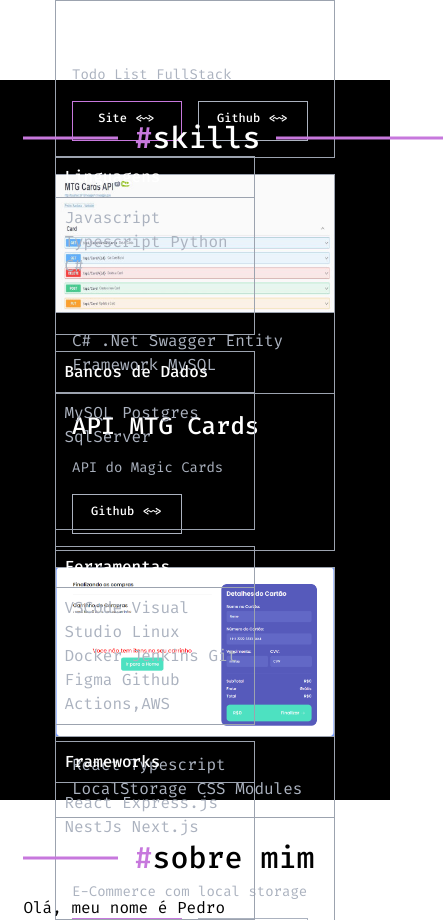
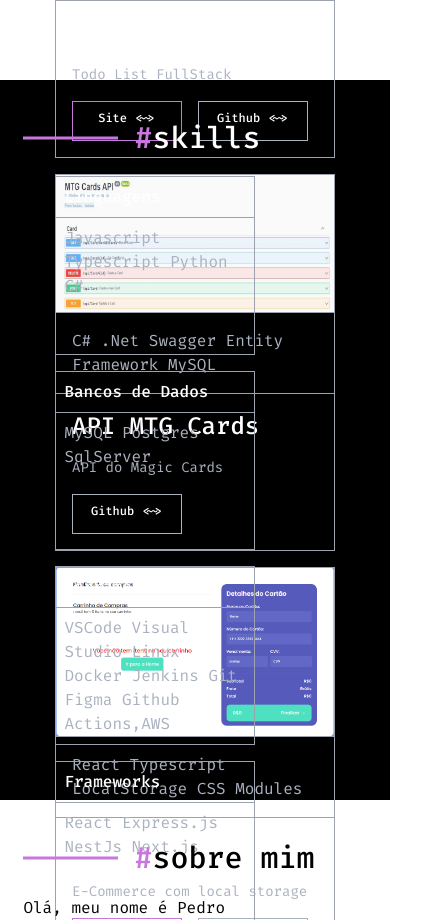
Before and after one commit to PedroSantanaa/MyPortfolio, a Next.js app in the folder my-portfolio/: page / in a window 390 px wide. Shown: the part 1360-2280 px from the top of the page, 443 px wide, since content can reach past the window. Built offline with nearby package versions, Linux system fonts and the light colour scheme.

Commit message:
style: style change

```diff
--- a/my-portfolio/src/components/Skills.tsx
+++ b/my-portfolio/src/components/Skills.tsx
@@ -11,10 +11,10 @@ const Skills = (props: Props) => {
     <div className='bg-black h-[720px]'>
       <div id='skills' className='w-[88%] 2xl:w-[1500px] mx-auto pt-10'>
         <div className='flex flex-wrap justify-between'>
-          <div className='flex gap-4'>
+          <div className='flex gap-4 mb-5'>
               <Image src={'/line4.svg'} alt='line2' width={95} height={2} />
               <h1 className='text-white font-medium text-3xl'><span className='text-[#C778DD]'>#</span>skills</h1>
-              <Image src={'/line2.svg'} alt='line2' width={167} height={2} />
+              <Image src={'/line2.svg'} alt='line2' width={167} height={2} className='hidden md:block' />
           </div>
         </div>
         <SkillCard data={skills}/>
```
